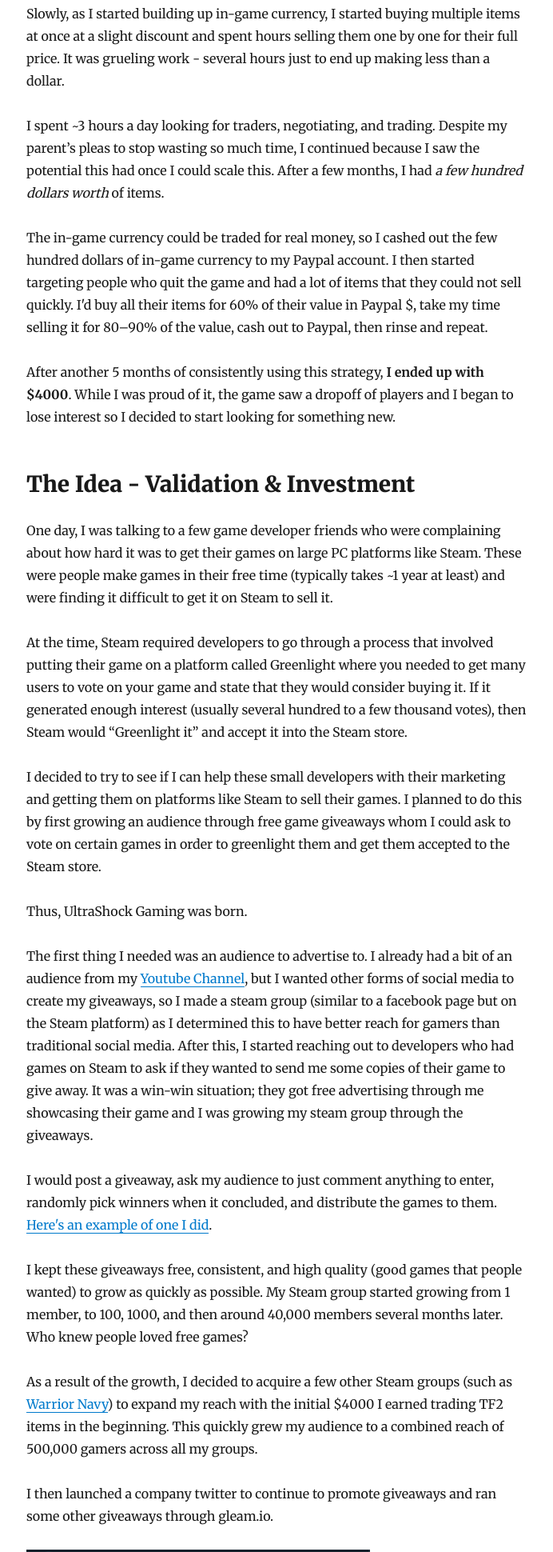
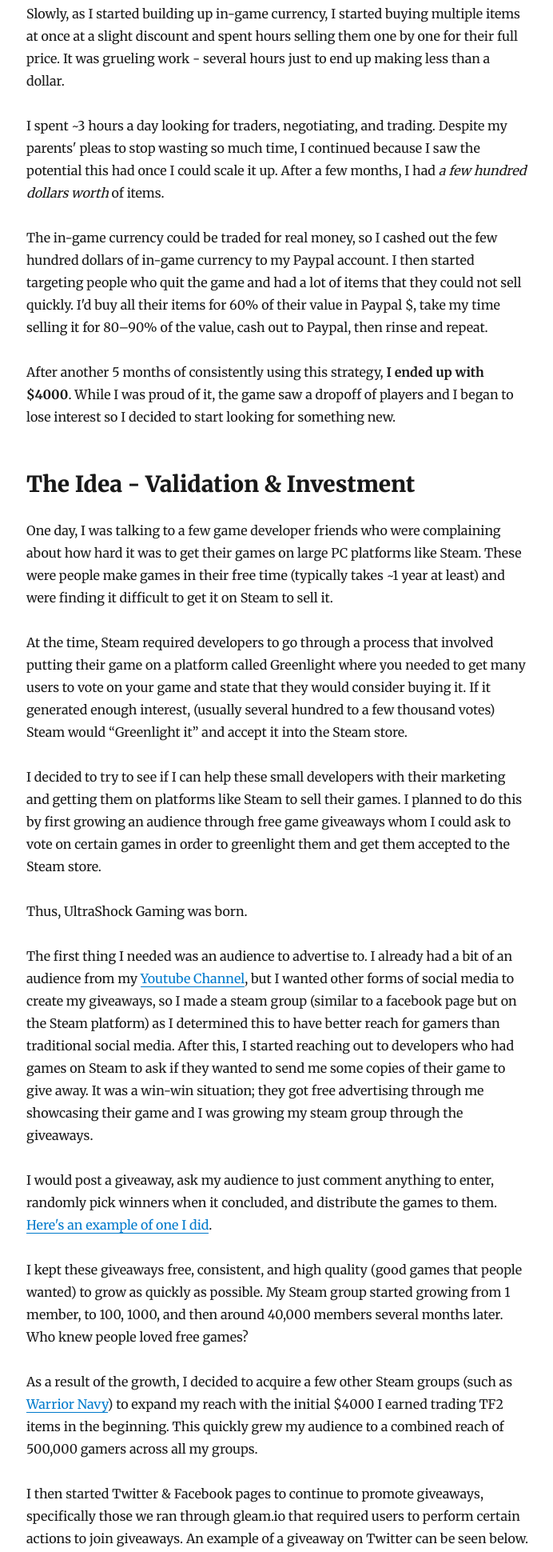
Before and after one commit to Nutlope/my-blog, a Gatsby site: page /startup-journey/ in a window 1280 px wide. Shown: the part 1095-3035 px from the top of the page at 80% size, without its empty margins (292-984 px from the left). Built offline with nearby package versions, Linux system fonts and the light colour scheme; Gatsby itself is replaced by a stand-in of ours; some packages are replaced by stand-ins of ours.

Commit message:
minor typos in startup journey blog

```diff
--- a/content/blog/startup-journey/index.md
+++ b/content/blog/startup-journey/index.md
@@ -21,7 +21,7 @@
 
 Slowly, as I started building up in-game currency, I started buying multiple items at once at a slight discount and spent hours selling them one by one for their full price. It was grueling work -  several hours just to end up making less than a dollar.
 
-I spent ~3 hours a day looking for traders, negotiating, and trading. Despite my parent’s pleas to stop wasting so much time, I continued because I saw the potential this had once I could scale this. After a few months, I had *a few hundred dollars worth* of items.
+I spent ~3 hours a day looking for traders, negotiating, and trading. Despite my parents' pleas to stop wasting so much time, I continued because I saw the potential this had once I could scale it up. After a few months, I had *a few hundred dollars worth* of items.
 
 The in-game currency could be traded for real money, so I cashed out the few hundred dollars of in-game currency to my Paypal account. I then started targeting people who quit the game and had a lot of items that they could not sell quickly. I'd buy all their items for 60% of their value in Paypal $, take my time selling it for 80–90% of the value, cash out to Paypal, then rinse and repeat.
 
@@ -30,7 +30,7 @@
 ## The Idea - Validation & Investment
 One day, I was talking to a few game developer friends who were complaining about how hard it was to get their games on large PC platforms like Steam. These were people make games in their free time (typically takes ~1 year at least) and were finding it difficult to get it on Steam to sell it.
 
-At the time, Steam required developers to go through a process that involved putting their game on a platform called Greenlight where you needed to get many users to vote on your game and state that they would consider buying it. If it generated enough interest (usually several hundred to a few thousand votes), then Steam would “Greenlight it” and accept it into the Steam store.
+At the time, Steam required developers to go through a process that involved putting their game on a platform called Greenlight where you needed to get many users to vote on your game and state that they would consider buying it. If it generated enough interest, (usually several hundred to a few thousand votes) Steam would “Greenlight it” and accept it into the Steam store.
 
 I decided to try to see if I can help these small developers with their marketing and getting them on platforms like Steam to sell their games. I planned to do this by first growing an audience through free game giveaways whom I could ask to vote on certain games in order to greenlight them and get them accepted to the Steam store.
 
@@ -44,7 +44,7 @@
 
 As a result of the growth, I decided to acquire a few other Steam groups (such as [Warrior Navy](https://steamcommunity.com/groups/warriornavy)) to expand my reach with the initial $4000 I earned trading TF2 items in the beginning. This quickly grew my audience to a combined reach of 500,000 gamers across all my groups.
 
-I then launched a company twitter to continue to promote giveaways and ran some other giveaways through gleam.io.
+I then started Twitter & Facebook pages to continue to promote giveaways, specifically those we ran through gleam.io that required users to perform certain actions to join giveaways. An example of a giveaway on Twitter can be seen below.
 
 ![twitter](./usg_twitter.png)
 
@@ -81,7 +81,7 @@
 
 As I started to make money and the work increased, since I now needed to start contacting gaming companies and game developers to start pitching our services to them, I realized I needed a more effecient organizational structure.
 
-I worked with [my dad](https://www.linkedin.com/in/sox/), a CPA, to restructure the organization and company processes.
+I worked with [my dad](https://www.linkedin.com/in/sox/), a CPA, to restructure the organization and company processes, as well as incorporate the business as an LLC.
 
 For restructuring the organization, I hired 5 individuals part-time (from all around the world) to each manage one of our Steam groups and oversee the moderators (interns) for each group, group growth, and engagement. Each group was given the autonomy to operate as a separate entity, contact developers, and run their own giveaways.
 
```
